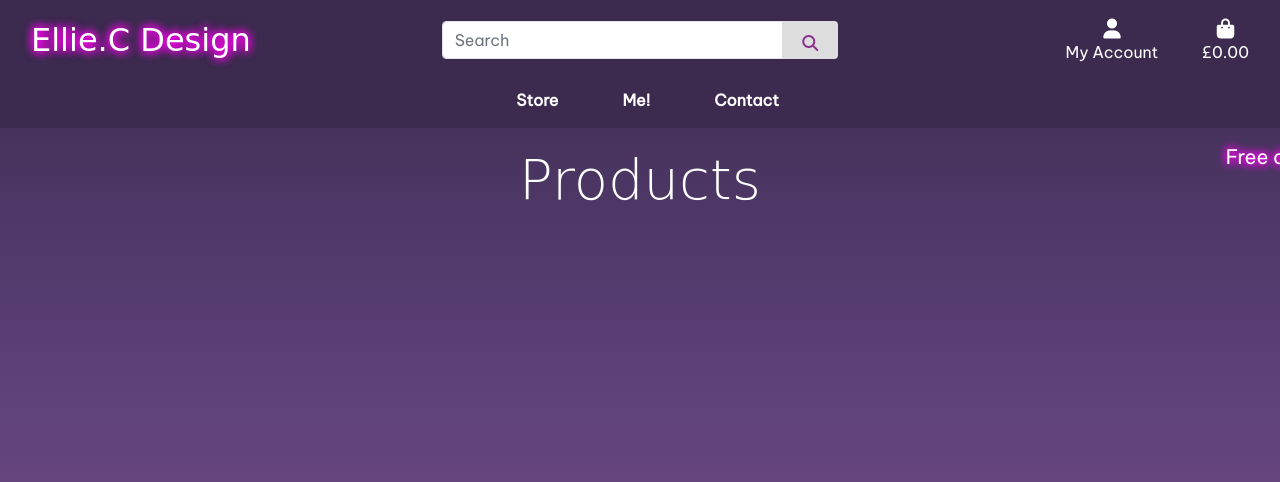
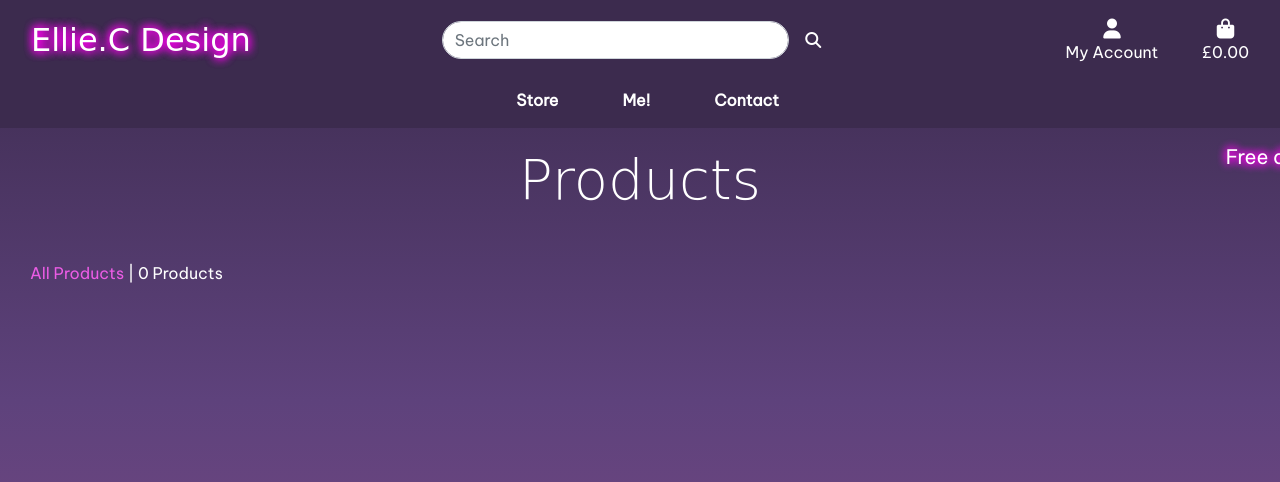
Before and after one commit to Code-Institute-Submissions/ConnorSargent-GraphicDesignerWebsite, a Django app: page /products/ in a window 1280 px wide. Shown: the top 482 px of the page. Run offline with Django 3.2, Linux system fonts and the light colour scheme; data that the repository does not hold is empty; some libraries are stand-ins or nearby versions; some web fonts are replaced.

Commit message:
added product counts to product page, added categories to products and product details

```diff
--- a/products/templates/products/products.html
+++ b/products/templates/products/products.html
@@ -16,6 +16,16 @@
             <h2 class="display-4 pb-4">Products</h2>
         </div>
     </div>
+
+    <div class="col-12 col-md-6 order-md-first">
+        <p class="mt-3 text-center text-md-left">
+            {% if search_term or current_categories or current_sorting != 'None_None' %}
+                <span class="products-link"><a href="{% url 'products' %}">All Products</a> | </span>
+            {% endif %}
+            {{ products|length }} Products{% if search_term %} found for <strong>"{{ search_term }}"</strong>{% endif %}
+        </p>
+    </div>
+
     <div class="row">
         <div class="product-container col-10 offset-1">
             <div class="row mt-1 mb-2"></div>
@@ -34,6 +44,13 @@
                             {% endif %}
                             <div class="card-body pb-0">
                                 <p class="mb-2">{{ product.name }}</p>
+                                {% if product.category %}
+                                    <p class="small mt-1 mb-0">
+                                        <a href="{% url 'products' %}?category={{ product.category.name }}">
+                                            <i class="fas fa-paint-brush mr-1"></i>{{ product.category.friendly_name }}
+                                        </a>
+                                    </p>
+                                {% endif %}
                             </div>
                             <div class="card-footer bg-white pt-0 text-left">
                                 <div class="row">
--- a/static/css/base.css
+++ b/static/css/base.css
@@ -102,9 +102,11 @@ h5 {
 
 /* Searchbar button*/
 .search-button{
-    background-color: #dddddd;
-    color: #8d2f8d;
-    border: 4px solid #dddddd;
+    color: white;
+}
+
+.search-button-mobile{
+    color: black !important;
 }
 
 .search-button :hover,
@@ -216,6 +218,21 @@ h5 {
     color: rgb(189, 157, 16);
 }
 
+.product-card a
+{
+    color: #5518ab;
+}
+
+.products-link a{
+    color: #ec5ce5;
+}
+
+.products-link :hover,
+.products-link :active,
+.products-link :focus{
+    color: #ec5ce5 !important;
+}
+
 /*____Product Details____*/
 
 .product-details img {
@@ -224,6 +241,10 @@ h5 {
 
 .product-details .rating {
     color: rgb(189, 157, 16);
+}
+
+.product-details a {
+    color: white;
 }
 
 /*____Media Queries____/*
--- a/templates/base.html
+++ b/templates/base.html
@@ -56,7 +56,7 @@
             <div class="col-12 col-lg-4 my-auto py-1 py-lg-0">
                 <form method="GET" action="{% url 'products' %}">
                     <div class="input-group w-100">
-                        <input class="form-control border" type="text" name="q" placeholder="Search">
+                        <input class="form-control rounded-pill" type="text" name="q" placeholder="Search">
                         <div class="input-group-append">
                             <button class="form-control btn search-button" type="submit">
                                 <span class="icon">
--- a/templates/includes/mobile-top-header.html
+++ b/templates/includes/mobile-top-header.html
@@ -10,9 +10,9 @@
         <div class="dropdown-menu w-100 p-3 my-0" aria-labelledby="mobile-search">
             <form class="form" method="GET" action="{% url 'products' %}">
                 <div class="input-group w-100">
-                    <input class="form-control" type="text" name="q" placeholder="Search">
+                    <input class="form-control rounded-pill" type="text" name="q" placeholder="Search">
                     <div class="input-group-append">
-                        <button class="form-control form-control btn search-button" type="submit">
+                        <button class="form-control form-control btn search-button search-button-mobile" type="submit">
                             <span class="icon">
                                 <i class="fas fa-search"></i>
                             </span>
```
Also changed, not shown: products/templates/products/product_detail.html (+7 -0 lines).
